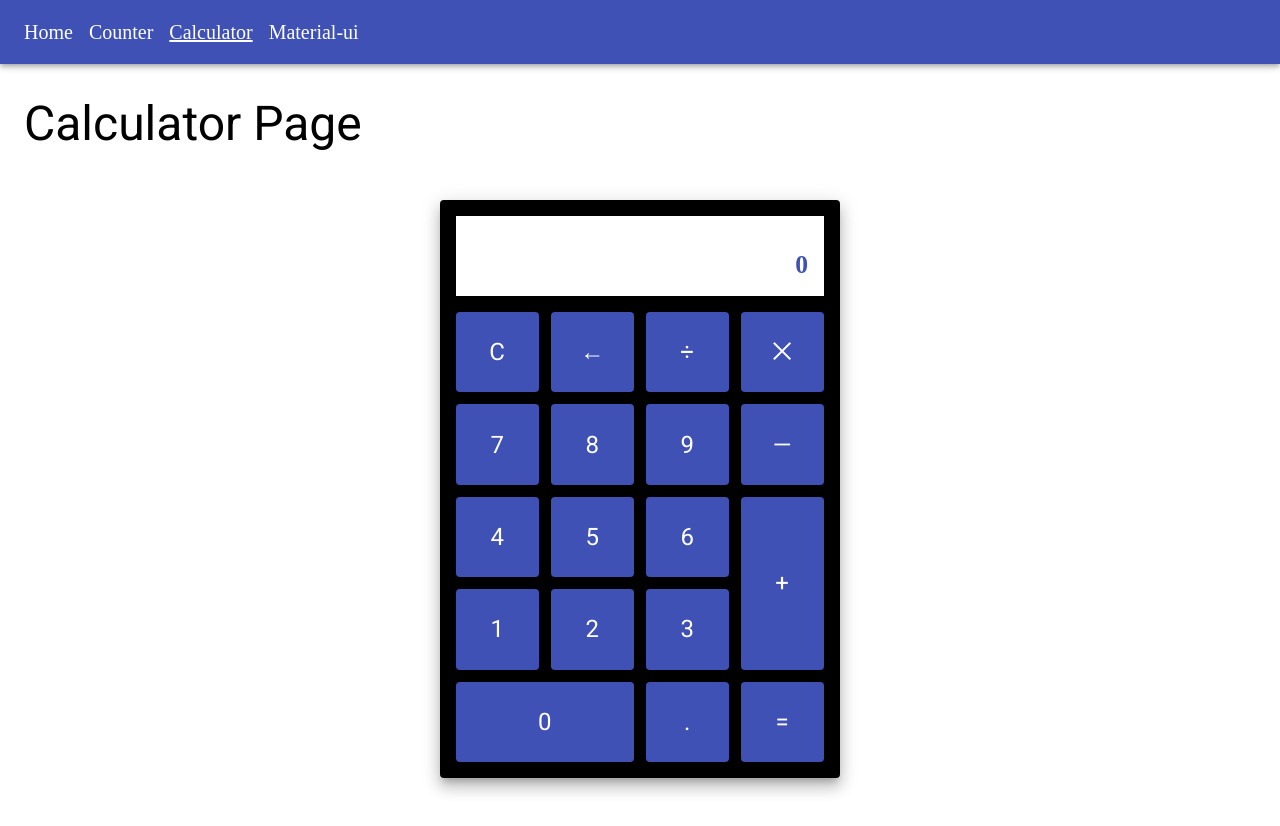
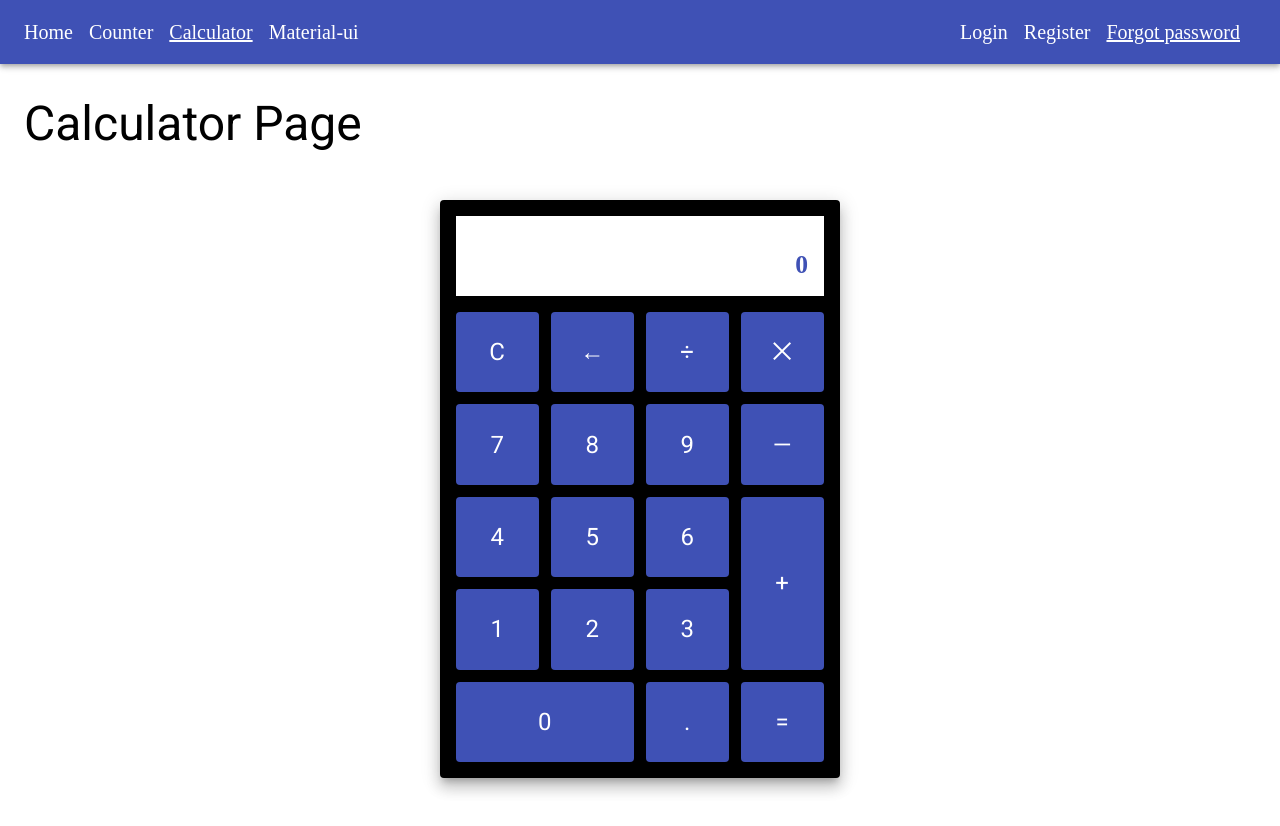
Before and after one commit to mrvanagas/react-app-1, a React (Create React App) app: page /calculator in a window 1280 px wide. Built offline with nearby package versions, Linux system fonts and the light colour scheme.

Commit message:
feat: auth links

```diff
--- a/src/components/navbar.jsx
+++ b/src/components/navbar.jsx
@@ -1,5 +1,5 @@
 import React from 'react';
-import { AppBar, Toolbar, Container, makeStyles } from '@material-ui/core';
+import { AppBar, Toolbar, Container, makeStyles, Box } from '@material-ui/core';
 import { NavLink } from "react-router-dom";
 
 const useStyles = makeStyles(theme => ({
@@ -23,10 +23,22 @@ const Navbar = () => {
     <AppBar position="static">
       <Container>
         <Toolbar disableGutters>
+        <Box display="flex" justifyContent="space-between" width="100%">
+
+          <Box>
           <NavLink className={classes.link} activeClassName={classes.linkActive} exact to="/">Home</NavLink>
           <NavLink className={classes.link} activeClassName={classes.linkActive} exact to="/counter">Counter</NavLink>
           <NavLink className={classes.link} activeClassName={classes.linkActive} exact to="/calculator">Calculator</NavLink>
           <NavLink className={classes.link} activeClassName={classes.linkActive} exact to="/material-ui">Material-ui</NavLink>
+          </Box>
+
+          <Box>
+          <NavLink className={classes.link} activeClassName={classes.linkActive} exact to="/">Login</NavLink>
+          <NavLink className={classes.link} activeClassName={classes.linkActive} exact to="/counter">Register</NavLink>
+          <NavLink className={classes.link} activeClassName={classes.linkActive} exact to="/calculator">Forgot password</NavLink>
+          </Box>
+        </Box>
+
         </Toolbar>
       </Container>
     </AppBar>
--- a/src/pages/CalculatorPage/CalculatorButton.jsx
+++ b/src/pages/CalculatorPage/CalculatorButton.jsx
@@ -1,6 +1,6 @@
 import { makeStyles, Button } from '@material-ui/core';
 
-const useStyles = makeStyles((theme) => ({
+const useStyles = makeStyles({
   root: ({ xSpan, ySpan }) => ({
     fontSize: '1.5rem',
     gridColumn: `span ${xSpan}`,
@@ -9,7 +9,7 @@ const useStyles = makeStyles((theme) => ({
   disabled: {
     backgroundColor: 'red'
   }
-}));
+});
 
 const CalculatorButton = ({ children, xSpan = 1, ySpan = 1, disabled, onClick }) => {
   const classes = useStyles({ xSpan, ySpan });
```
